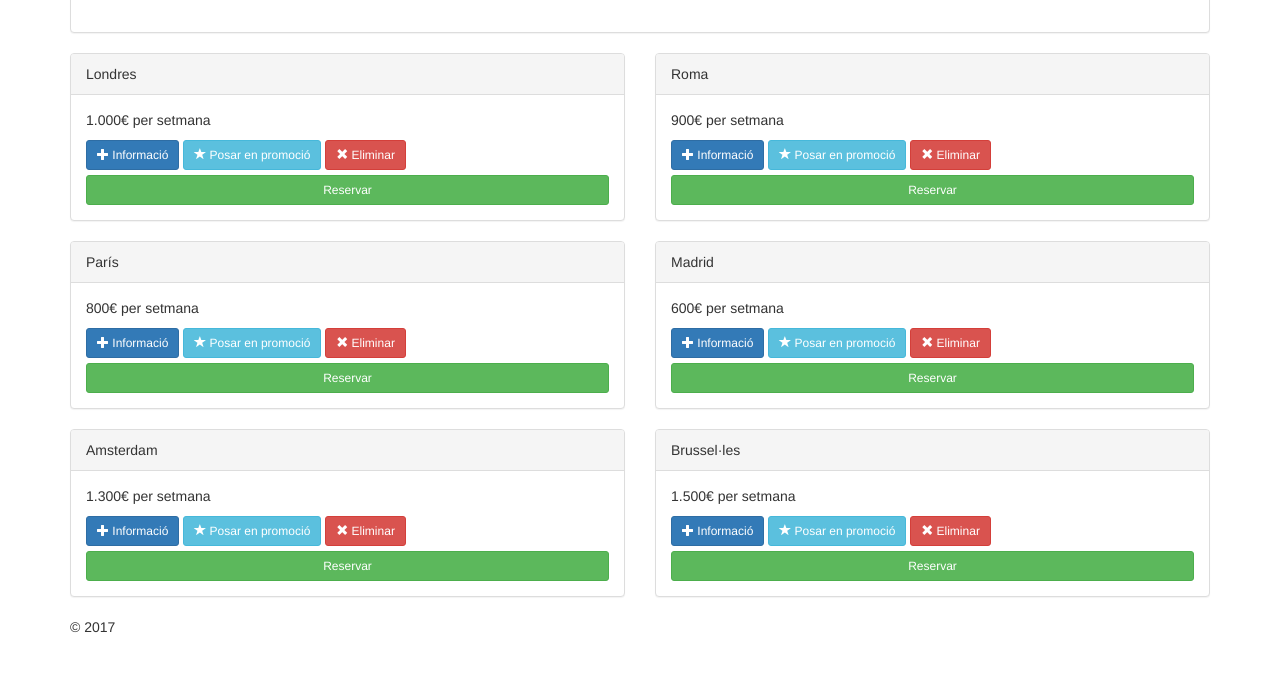
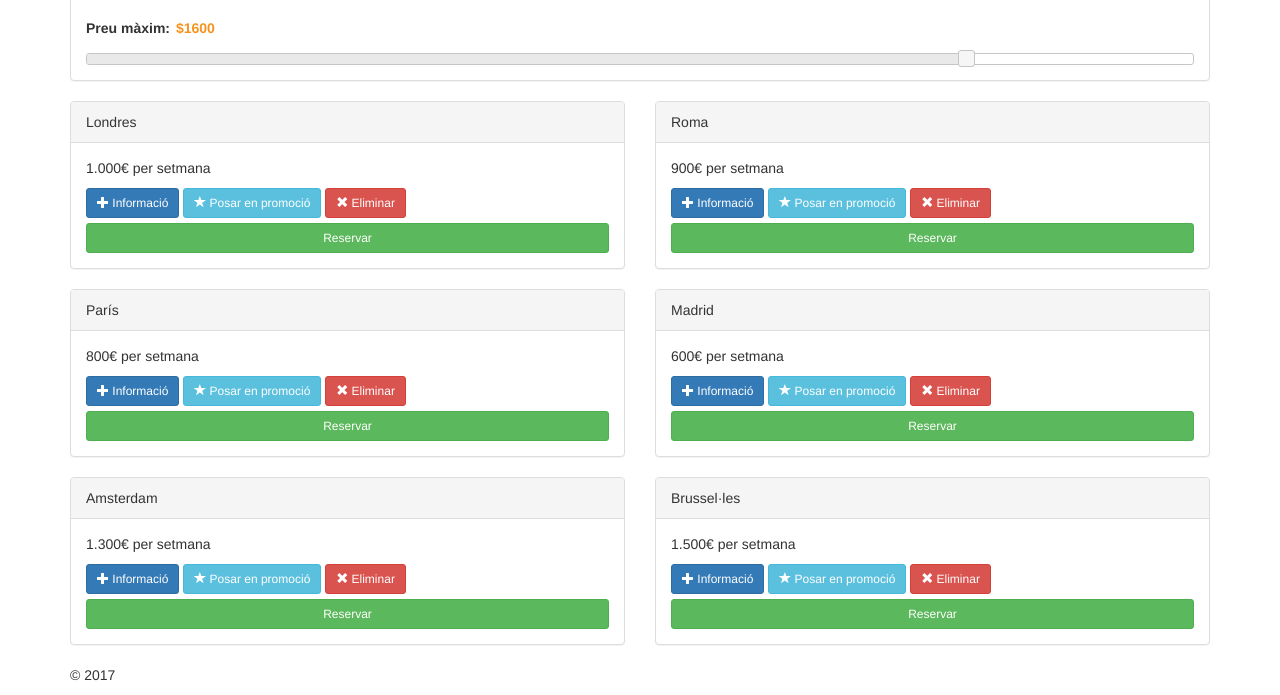
Before and after one commit to jonathansa-98/JS-EX-JQuery-UI, a plain HTML site: page index.html in a window 1280 px wide. Shown: the part 151-846 px from the top of the page. Before the commit the page ends 800 px from the top, so only its background shows below. Drawn offline with nearby package versions, Linux system fonts and the light colour scheme.

Commit message:
acabando ultimo

```diff
--- a/index.html
+++ b/index.html
@@ -5,6 +5,7 @@
     <title></title>
     <meta charset="UTF-8"></meta>
     <link rel="stylesheet" href="https://cdnjs.cloudflare.com/ajax/libs/bootswatch/3.3.6/slate/bootstrap.css" type="text/css" />
+    <link rel="stylesheet" href="https://code.jquery.com/ui/1.12.1/themes/dark-hive/jquery-ui.css">
     <link rel="stylesheet" href="css/estil.css" type="text/css" />
     <script src="https://ajax.googleapis.com/ajax/libs/jquery/2.2.0/jquery.min.js"></script>
     <script src="https://code.jquery.com/ui/1.12.1/jquery-ui.min.js"></script>
@@ -27,6 +28,11 @@
             <div class="panel-body">
                 <h2>Viatges Hiperespai</h2>
                 <p class="lead">Viatja més, paga menys</p>
+                <p>
+                    <label for="amount">Preu màxim:</label>
+                    <input type="text" id="amount" readonly style="border:0; color:#f6931f; font-weight:bold;">
+                </p>
+                <div id="slider-range-min"></div>
             </div>
         </div>
 
--- a/js/index.js
+++ b/js/index.js
@@ -4,7 +4,7 @@ $(document).ready(function () {
     crearEx3();
     crearEx4();
     crearEx5();
-    //crearEx6();
+    crearEx6();
 });
 
 function crearEx1() {
@@ -103,14 +103,44 @@ function eliminarViatge(eliminar) {
         $(this).remove();
     });
 }
-/*
+
+// Contar los viajes que cuestan menos del maximo
+// que introduzca el usuario en el slider.
 function crearEx6() {
-    $('.reservar').click(function (event) {
-        event.preventDefault();
-        reservaViatge($(this));
-    });
+    sliderViatge();
+    filtrarViatge();
 }
 
-function reservaViatge(reserva) {
-    console.log("hi");
-}*/
+function sliderViatge() {
+    $("#slider-range-min").slider({
+        range: "min",
+        step: 50,
+        value: 1600,
+        min: 50,
+        max: 2000,
+        slide: function (event, ui) {
+            $("#amount").val("$" + ui.value);
+            filtrarViatge();
+        }
+    });
+    $("#amount").val("$" + $("#slider-range-min").slider("value"));
+}
+
+function filtrarViatge() {
+    var viatges = $(".viatge");
+    var preus = [];
+    var cont = 0;
+    var maximo = $("#slider-range-min").slider("option", "value");
+    viatges.each(function () {
+        preus.push(parseInt($(this).attr("data-preu")));
+    });
+    //console.log(preus);
+    //console.log(maximo);
+    //console.log(viatges.attr("class"));
+    //console.log(viatges[0].attr("data-preu"));
+    for (let i = 0; i < preus.length; i++) {
+        if(preus[i] < maximo){
+            cont++;
+        }
+    }
+}
```
